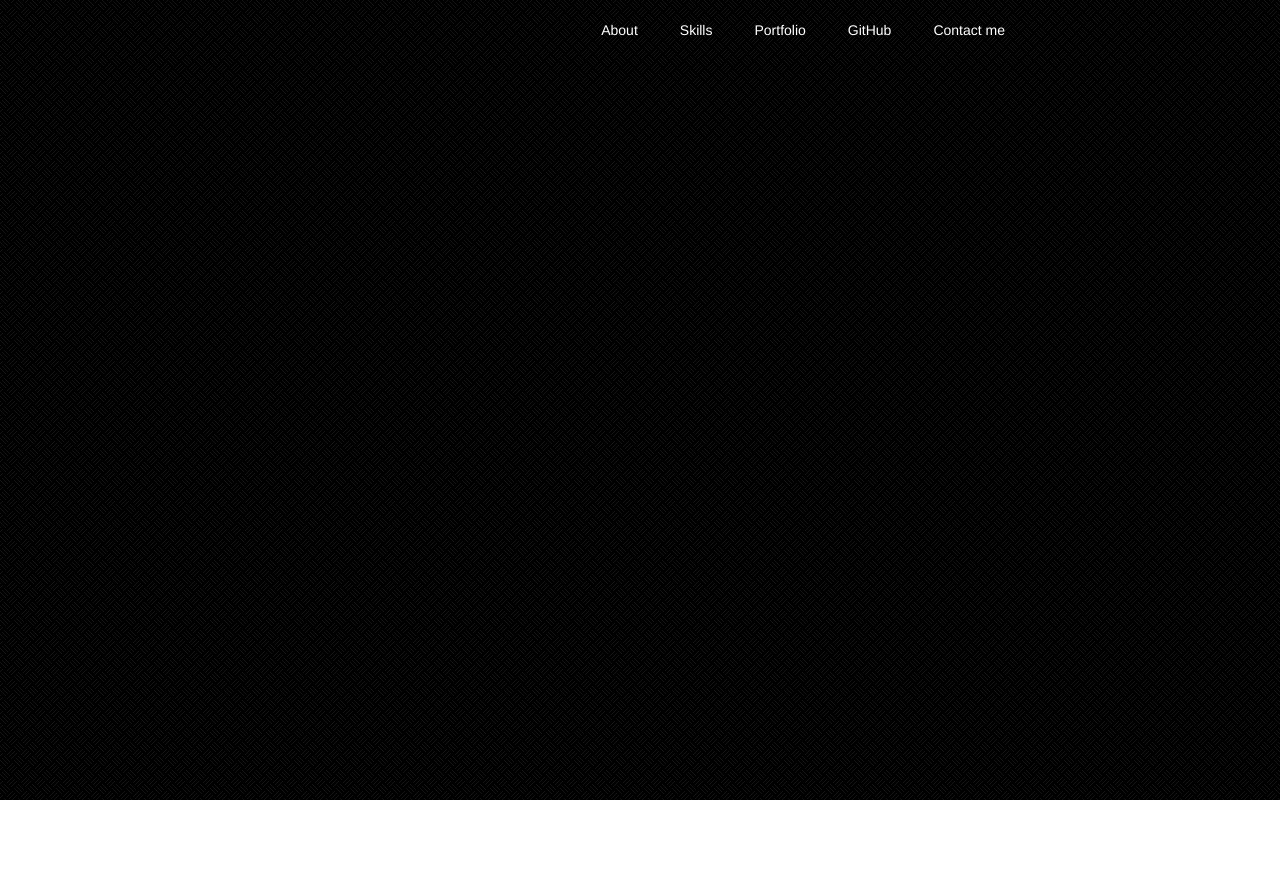
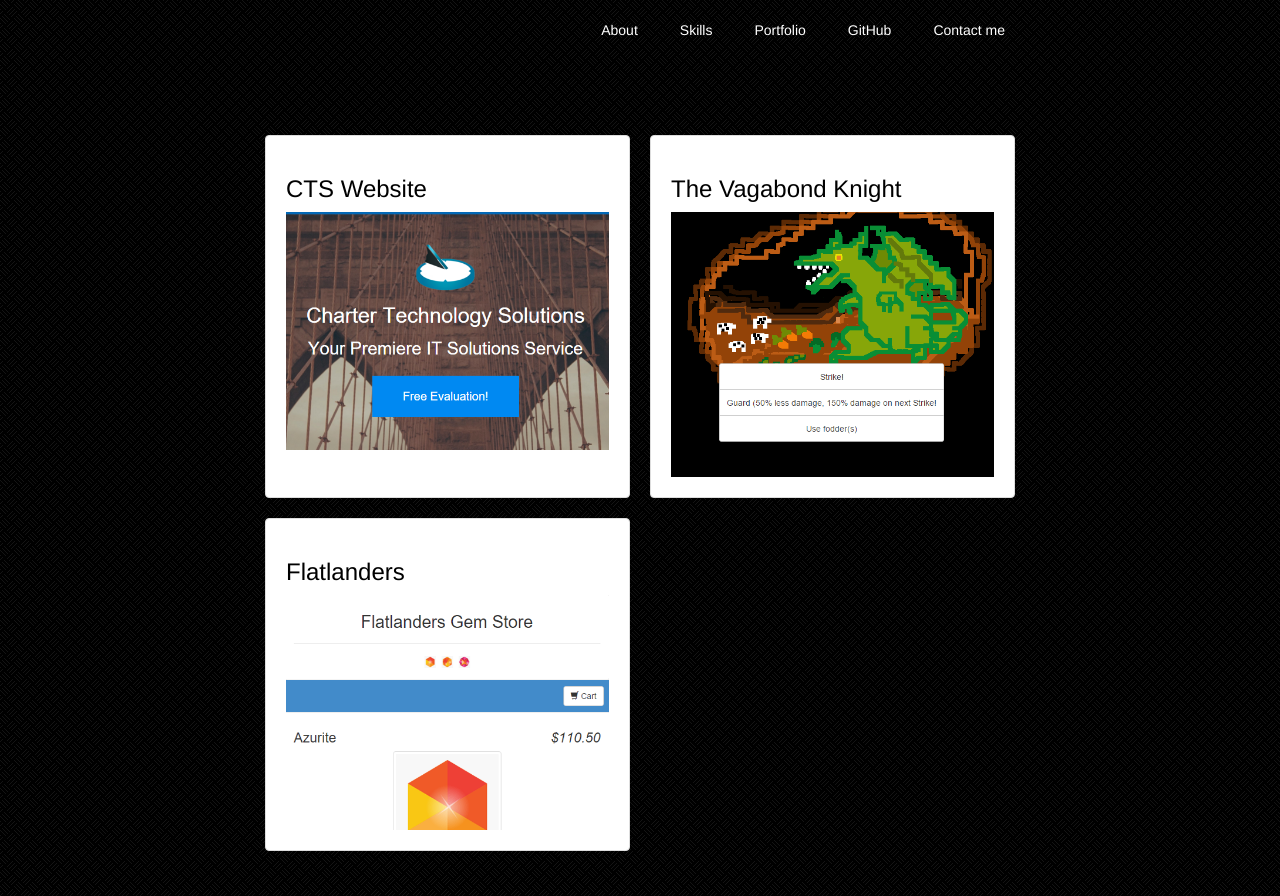
Before and after one commit to drinkingChai/portfolio-angular, a plain HTML site: page index.html at #/portfolio in a window 1280 px wide. Before the commit the page ends 800 px from the top, so only its background shows below. Drawn offline with nearby package versions, Linux system fonts and the light colour scheme.

Commit message:
portfolio

```diff
--- /dev/null
+++ b/css/portfolio.css
@@ -0,0 +1,16 @@
+.col_portfolio {
+	padding: 25px;
+}
+
+.thumbnail {
+	padding: 20px;
+}
+
+.portfolio {
+	color: #000;
+}
+
+.portfolio_thumb {
+	height: 150px;
+	overflow: hidden;
+}
--- a/data/portfolio_data.json
+++ b/data/portfolio_data.json
@@ -4,13 +4,13 @@
 			"title": "CTS Website",
 			"blurb": "Charter Technology Solutions website redesigned",
 			"link": "",
-			"imageUrl": ""
+			"imageUrl": "images/portfolio/ctsthumb.png"
 		},
 		{
 			"title": "Flatlanders",
 			"blurb": "Codeschool AngularJS project",
 			"link": "",
-			"imageUrl": ""
+			"imageUrl": "images/portfolio/flatlandersthumb.png"
 		}
 	],
 	[
@@ -18,7 +18,7 @@
 			"title": "The Vagabond Knight",
 			"blurb": "The Vagabond Knight game",
 			"link": "",
-			"imageUrl": ""
+			"imageUrl": "images/portfolio/vkthumb.png"
 		}
 	]
 ]
--- a/index.html
+++ b/index.html
@@ -5,6 +5,7 @@
 		<link rel="stylesheet" type="text/css" href="css/bootstrap.min.css">
 		<link rel="stylesheet" type="text/css" href="css/index.css">
 		<link rel="stylesheet" type="text/css" href="css/main.css">
+		<link rel="stylesheet" type="text/css" href="css/portfolio.css">
 		<script type="text/javascript" src="js/vendor/angular.min.js"></script>
 		<script type="text/javascript" src="js/vendor/angular-route.min.js"></script>
 		<script src="https://ajax.googleapis.com/ajax/libs/jquery/2.1.4/jquery.min.js"></script>
--- a/views/portfolio.html
+++ b/views/portfolio.html
@@ -1,4 +1,10 @@
-<div class="row">
-	<div class="col-md-6">
+<div class="container portfolio">
+	<div class="col-md-6 col_portfolio" ng-repeat="row in data">
+		<div class="row" ng-repeat="item in row">
+			<div class="thumbnail">
+				<h3>{{item.title}}</h3>
+				<img class="portfolio_thumb" ng-src="{{item.imageUrl}}"/>
+			</div>
+		</div>
 	</div>
 </div>
```
Also changed, not shown: images/portfolio/ctsthumb.PNG (added), images/portfolio/flatlandersthumb.PNG (added), images/portfolio/vkthumb.PNG (added).
